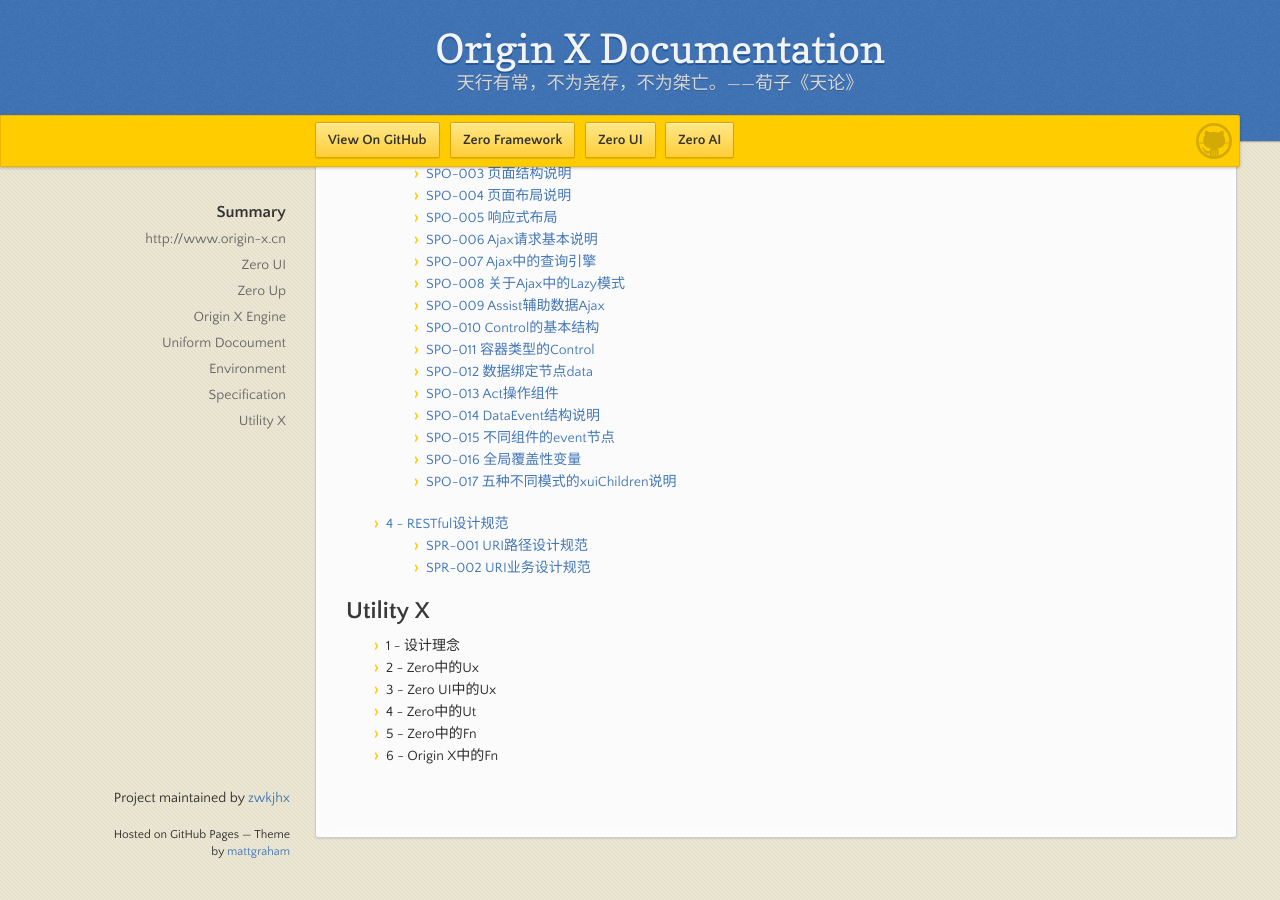
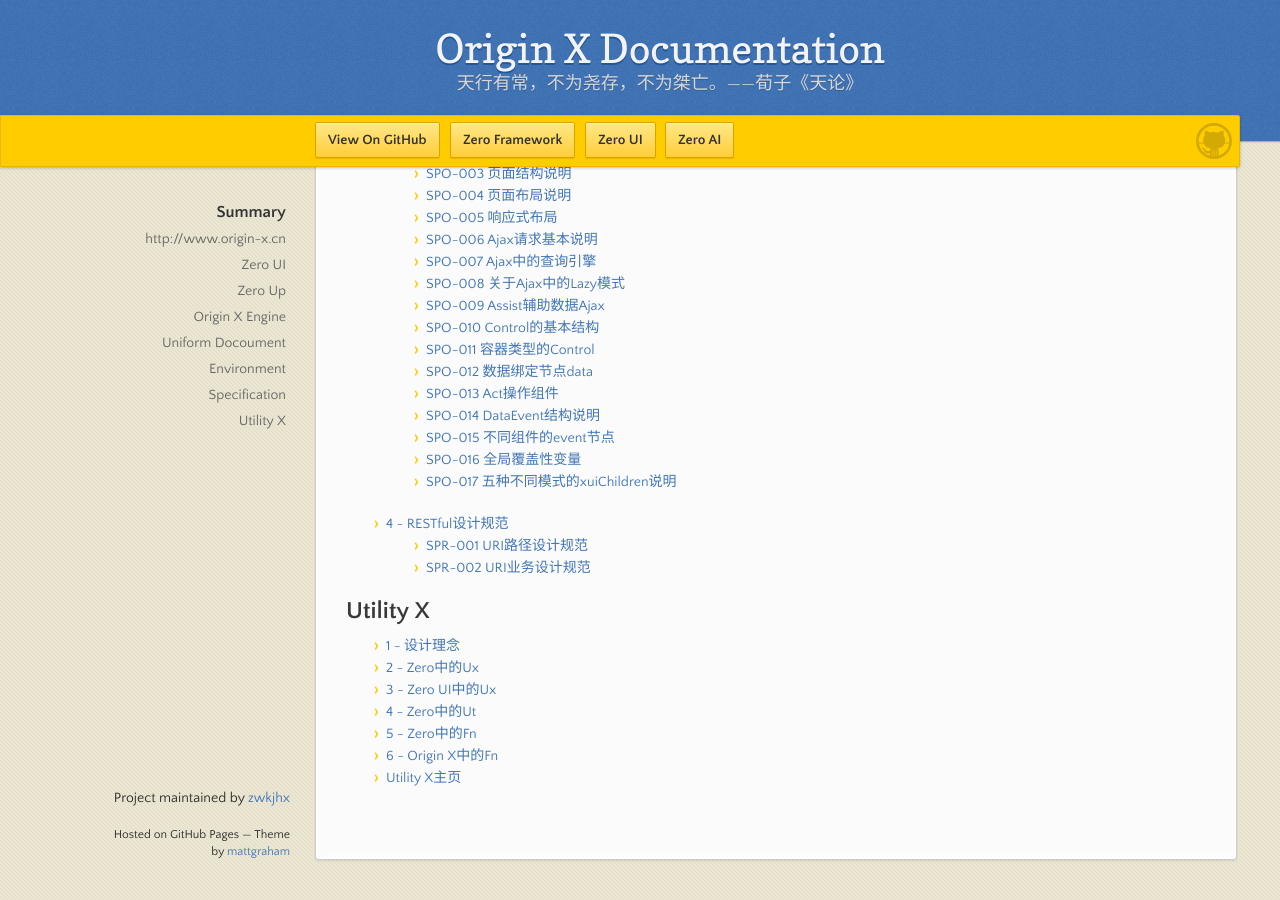
Before and after one commit to zwkjhx/ox-doc, a Jekyll site: the page built from SUMMARY.md, in a window 1280 px wide and 900 px high, scrolled down 3110 px. Built offline with Jekyll 4.4.1, drawn with Linux system fonts in a browser that asks for light colours; our own code applies the rules of GitHub Pages for plain Markdown files; before the commit the page ends 3988 px from its top, so only the background shows below that.

Commit message:
Creates utility-x/1-she-ji-li-nian.md
Auto commit by GitBook Editor

```diff
--- a/SUMMARY.md
+++ b/SUMMARY.md
@@ -1,6 +1,6 @@
 # Summary
 
-## [http://www.origin-x.cn](http://www.origin-x.cn)
+## http://www.origin-x.cn
 
 * [Origin X Doc文档](README.md)
 
@@ -149,9 +149,10 @@
 
 ## Utility X
 
-* 1 - 设计理念
-* 2 - Zero中的Ux
-* 3 - Zero UI中的Ux
-* 4 - Zero中的Ut
-* 5 - Zero中的Fn
-* 6 - Origin X中的Fn
+* [1 - 设计理念](utility-x/1-she-ji-li-nian.md)
+* [2 - Zero中的Ux](utility-x/2-zerozhong-de-ux.md)
+* [3 - Zero UI中的Ux](utility-x/3-zero-uizhong-de-ux.md)
+* [4 - Zero中的Ut](utility-x/4-zerozhong-de-ut.md)
+* [5 - Zero中的Fn](utility-x/5-zerozhong-de-fn.md)
+* [6 - Origin X中的Fn](utility-x/6-origin-xzhong-de-fn.md)
+* [Utility X主页](utility-x/utility-xzhu-ye.md)
```
Also changed, not shown: README.md (+1 -0 lines), utility-x/1-she-ji-li-nian.md (added), utility-x/2-zerozhong-de-ux.md (added), utility-x/3-zero-uizhong-de-ux.md (added), utility-x/4-zerozhong-de-ut.md (added), utility-x/5-zerozhong-de-fn.md (added), utility-x/6-origin-xzhong-de-fn.md (added), utility-x/utility-xzhu-ye.md (added).
